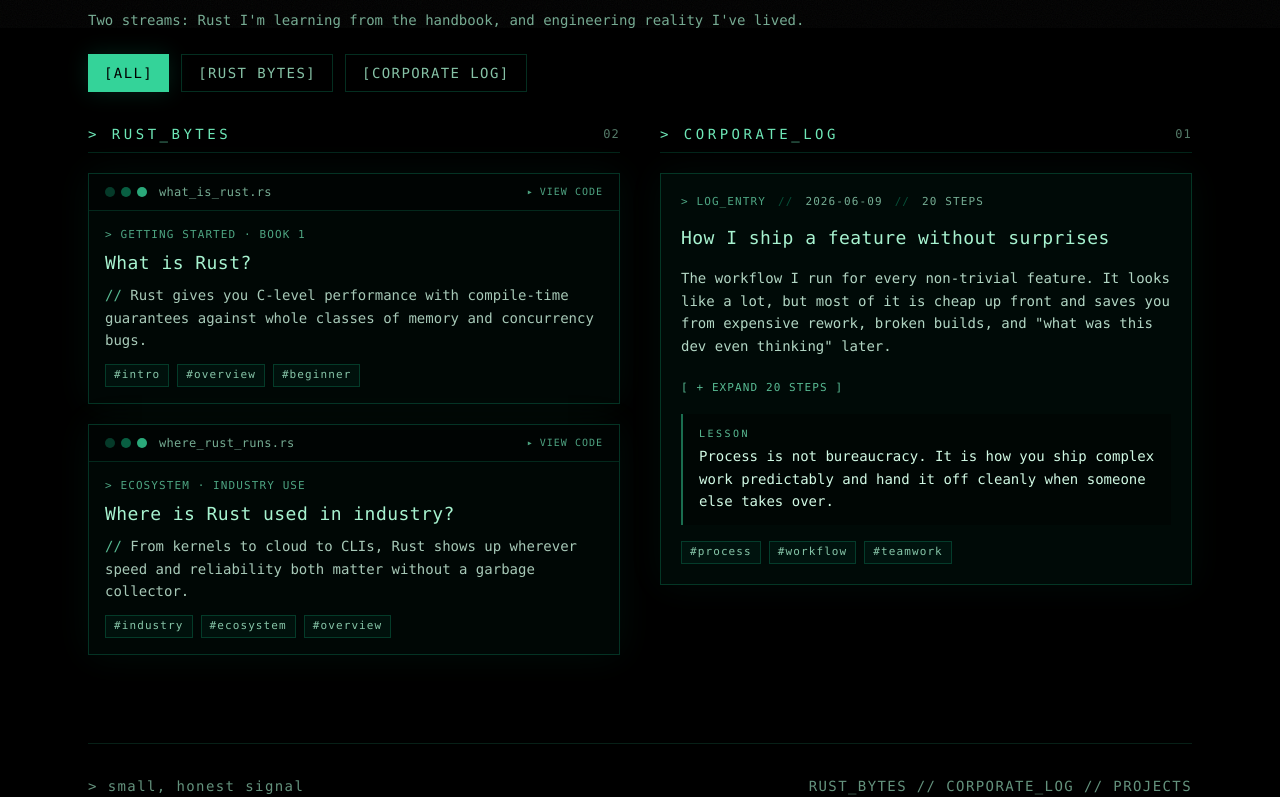
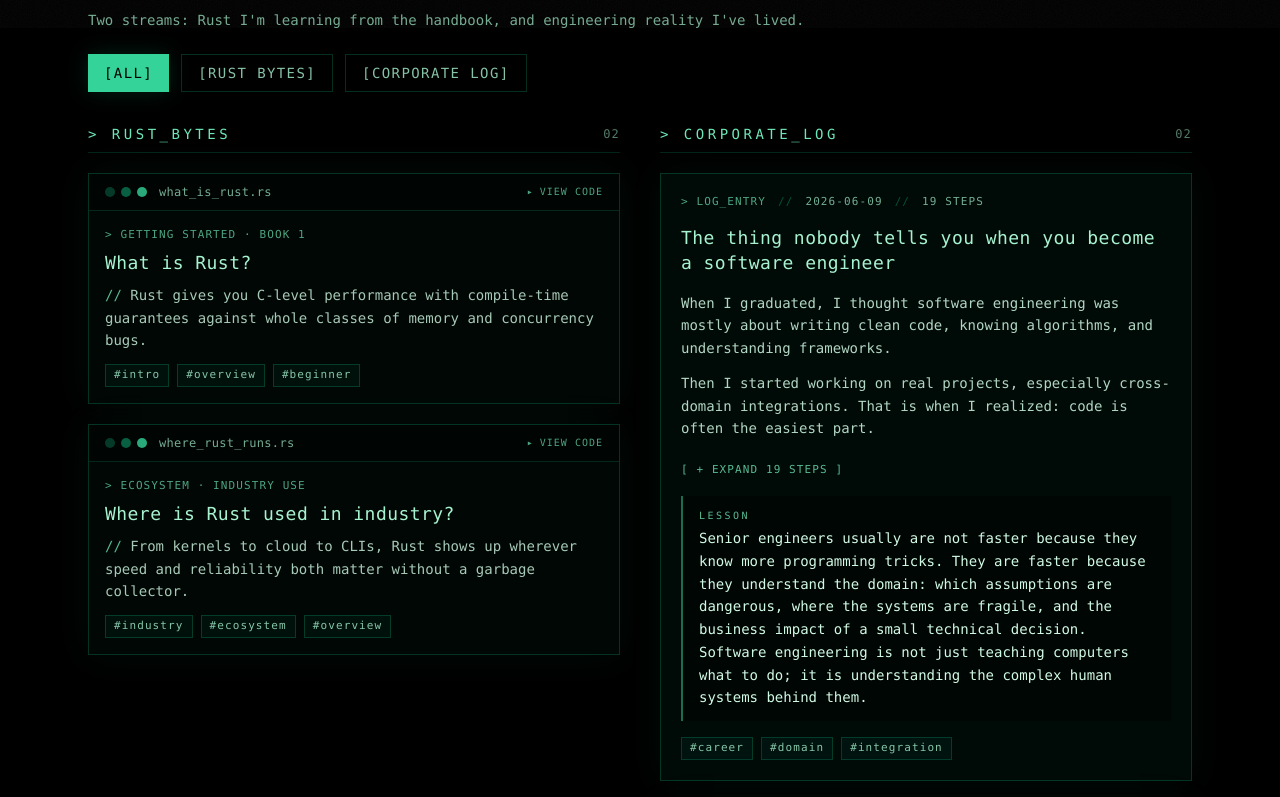
Before and after one commit to scrapychain/ashutosh-rana-dev, a Next.js app: page / in a window 1280 px wide. Shown: the part 772-1569 px from the top of the page. Built offline with nearby package versions, Linux system fonts and the light colour scheme.

Commit message:
Added new corp log

```diff
--- a/data/logs.ts
+++ b/data/logs.ts
@@ -19,6 +19,39 @@
 }
 
 export const logs: CorporateLog[] = [
+  {
+    id: 'code-is-the-easy-part',
+    title: 'The thing nobody tells you when you become a software engineer',
+    date: '2026-06-09',
+    body: [
+      'When I graduated, I thought software engineering was mostly about writing clean code, knowing algorithms, and understanding frameworks.',
+      'Then I started working on real projects, especially cross-domain integrations. That is when I realized: code is often the easiest part.',
+    ],
+    steps: [
+      'Understand the business domain before you write a single line of code.',
+      'Learn what problem the system is actually solving.',
+      'Understand who uses the system and what happens when it fails.',
+      'Identify all the teams, services, databases, and APIs involved.',
+      'Never assume two systems represent the same information in the same way.',
+      'Question every field, every state, and every business rule.',
+      'Learn the historical reasons behind strange design decisions.',
+      'Talk to senior engineers because they carry years of production context.',
+      'Read old tickets, incident reports, and architecture documents.',
+      'Map out the happy path before you think about edge cases.',
+      'Then spend twice as much time thinking about the edge cases.',
+      'Ask yourself: "What happens if this service is down?"',
+      'Ask yourself: "What happens if this data is missing, delayed, or incorrect?"',
+      'Understand deployment cycles, dependencies, and operational constraints.',
+      'Write code that respects the complexity of the environment around it.',
+      'Communicate often because assumptions between teams are where many failures begin.',
+      'Document your decisions so the next engineer understands the why.',
+      'Remember that production systems are built by many teams over many years.',
+      'Accept that becoming effective takes time because you are learning a domain, not just a codebase.',
+    ],
+    lesson:
+      'Senior engineers usually are not faster because they know more programming tricks. They are faster because they understand the domain: which assumptions are dangerous, where the systems are fragile, and the business impact of a small technical decision. Software engineering is not just teaching computers what to do; it is understanding the complex human systems behind them.',
+    tags: ['career', 'domain', 'integration'],
+  },
   {
     id: 'feature-delivery-playbook',
     title: 'How I ship a feature without surprises',
```
